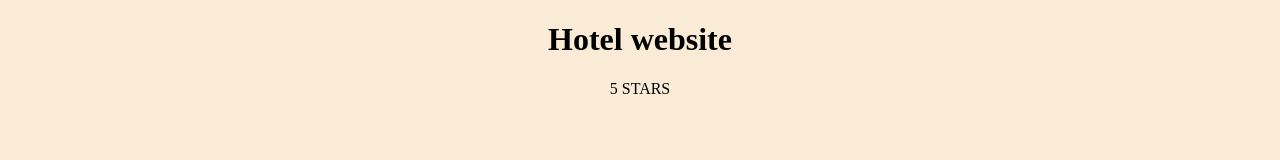
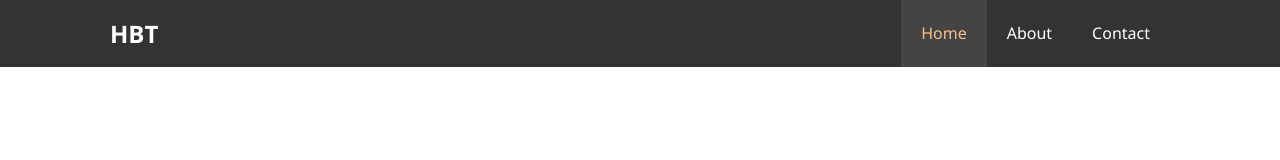
Before and after one commit to ceigyx/htmlcss, a website built with webpack: page public/index.html in a window 1280 px wide. Built offline with nearby package versions, Linux system fonts and the light colour scheme.

Commit message:
completed navbar

```diff
--- a/public/assets/css/index.css
+++ b/public/assets/css/index.css
@@ -1,8 +1,72 @@
+/* Reset */
 * {
   box-sizing: border-box;
-  background-color: antiquewhite;
+  margin: 0;
+  padding: 0;
 }
 
-body {
-    text-align: center;
+/* Utility Classes */
+
+.container {
+  margin: auto;
+  max-width: 1100px;
+  overflow: auto;
+  padding: 0 20px;
 }
+
+/* Main Styling */
+
+html, body {
+    font-family: 'Segoe UI', Tahoma, Geneva, Verdana, sans-serif;
+    line-height: 1.7em;
+}
+
+a {
+  color: #333;
+  text-decoration: none;
+}
+
+h1, h2, h3 {
+  padding-bottom: 20px;
+}
+
+p {
+  margin:  10px 0;
+}
+
+/* Navbar */
+#navbar {
+  background: #333;
+  color: #fff;
+  overflow: auto;
+}
+
+#navbar a {
+  color: #fff;
+}
+
+#navbar h1 {
+  float: left;
+  padding-top: 20px;
+}
+
+#navbar ul {
+  list-style: none;
+  float: right;
+}
+
+
+#navbar ul li {
+  float: left;
+}
+
+#navbar ul li a {
+  display: block;
+  padding: 20px;
+  text-align: center;
+}
+
+#navbar ul li a:hover, #navbar ul li a.current {
+  background: #444;
+  color: #f7c08a;
+}
--- a/public/index.html
+++ b/public/index.html
@@ -3,14 +3,27 @@
   <head>
     <meta charset="UTF-8" />
     <meta name="viewport" content="width=device-width, initial-scale=1.0" />
-    <title>HTML & CSS</title>
-    <meta name="description" content="Working environment for HTML & CSS">
-    <meta name="keywords" content="web development, web design, learning">
+    <title>Hotel BT | Welcome</title>
+    <meta
+      name="description"
+      content="Welcome to teh most extraordinary hotel in Boston Massachussets"
+    />
+    <meta name="keywords" content="hote,boston hotel,new england hotel" />
+    <link type="text/css" href="./assets/css/index.css" rel="stylesheet" />
     <script src="./assets/scripts/index.js" defer></script>
-    <link type="text/css" href="./assets/css/index.css" rel="stylesheet" />
   </head>
   <body>
-      <h1>Hotel website</h1>
-      <p>5 STARS</p>
+    <header>
+      <nav id="navbar">
+        <div class="container">
+          <h1 class="logo"><a href="index.html">HBT</a></h1>
+          <ul>
+            <li><a href="index.html" class="current">Home</a></li>
+            <li><a href="about.html">About</a></li>
+            <li><a href="contact.html">Contact</a></li>
+          </ul>
+        </div>
+      </nav>
+    </header>
   </body>
 </html>
```
